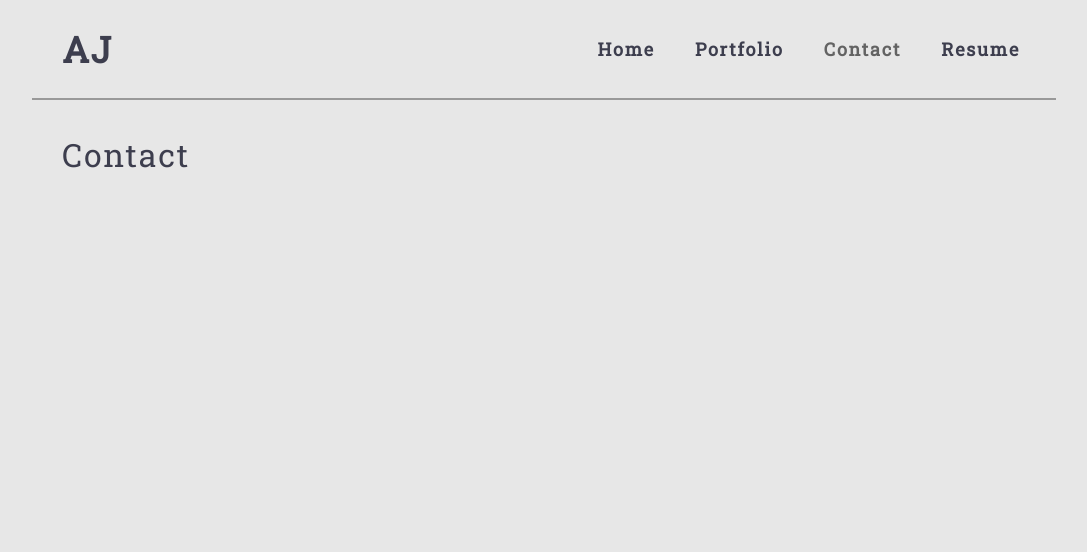
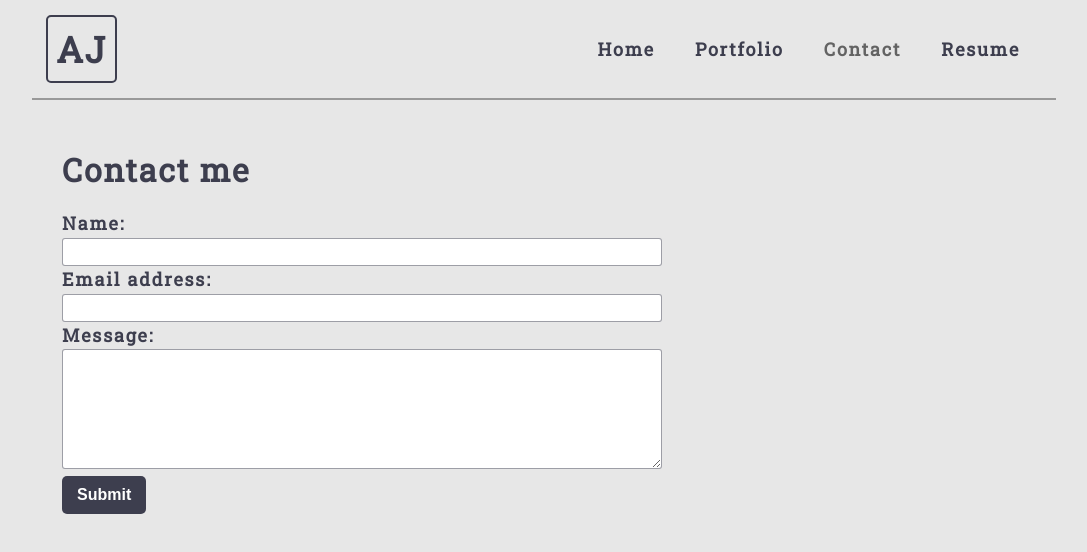
Before and after one commit to jamwalab/abhishek, a React (Create React App) app: page / in a window 1280 px wide. Both pictures are taken after a click on the item "Contact". Shown: the top 552 px of the page, without its empty margins (96-1183 px from the left). Built offline with nearby package versions, Linux system fonts and the light colour scheme.

Commit message:
Contact section added with validation

```diff
--- a/src/components/Contact/index.js
+++ b/src/components/Contact/index.js
@@ -1,8 +1,69 @@
-import React from 'react';
+import React, {useState} from 'react';
+import { validateEmail } from '../../utils/helpers';
 
 function Contact() {
+  const [formState, setFormState] = useState({ name: '', email: '', message: '' });
+  const [errorMessage, setErrorMessage] = useState('');
+
+  function handleChange(event) {
+    if (event.target.name === 'email') {
+      const isValid = validateEmail(event.target.value);
+      console.log(isValid);
+      // isValid conditional statement
+      if(!isValid) {
+        setErrorMessage('Your email is invalid.');
+      } else {
+        setErrorMessage('');
+      }
+    } else {
+      if (!event.target.value.length) {
+        setErrorMessage(`${event.target.name} is required.`);
+      } else {
+        setErrorMessage('');
+      }
+    }
+
+    console.log('errorMessage', errorMessage);
+
+    if (!errorMessage) {
+      setFormState({ ...formState, [event.target.name]: event.target.value });
+    }
+  };
+
+
+  async function handleSubmit (event) {
+    event.preventDefault();
+    if (!errorMessage) {
+      console.log(formState);
+    } else {
+      console.log('errorMessage', errorMessage);
+    }
+  };
+
   return(
-    <h2>Contact</h2>
+    <section>
+      <h2 className="title-spaceSetter">Contact me</h2>
+      <form id="contact-form" onSubmit={handleSubmit}>
+        <div>
+          <label htmlFor="name">Name:</label>
+          <input type="text" name="name" onBlur={handleChange}/>
+        </div>
+        <div>
+          <label htmlFor="email">Email address:</label>
+          <input type="email" name="email" onBlur={handleChange}/>
+        </div>
+        <div>
+          <label htmlFor="message">Message:</label>
+          <textarea name="message" rows="5" onBlur={handleChange}/>
+        </div>
+        {errorMessage && (
+          <div>
+            <p className="error-text">{errorMessage}</p>
+          </div>
+        )}
+        <button type="submit" >Submit</button>
+      </form>
+    </section>
   );
 };
 
--- a/src/components/Nav/index.js
+++ b/src/components/Nav/index.js
@@ -10,7 +10,7 @@ const Nav = function(props) {
   return(
     <header className="flex-row space-between px-2 bottom-margin">
       <h1 className="webTitle">
-        <a href='/' className='px-2'>AJ</a>
+        <a href='/' className='px-1 py-1'>AJ</a>
       </h1>
 
       <nav>
--- a/src/components/Resume/index.js
+++ b/src/components/Resume/index.js
@@ -4,7 +4,7 @@ function Resume() {
   return(
     <section>
       <article  className="title-spaceSetter">
-        <h4><a href="" className="downloadResume">Click to download the full resume.</a></h4>
+        <h4><a href={require(`../../assets/files/AbhishekResume.pdf`).default} className="downloadResume" download>Click to download the full resume.</a></h4>
       </article>
       <article className="skills">
         <h4 className="title-spaceSetter bottomBorder-underline">Technical Skills</h4>
--- a/src/index.css
+++ b/src/index.css
@@ -107,7 +107,7 @@ header a {
   color: var(--pText-color);
 }
 
-button {
+/*button {
   font-size: 1rem;
   text-decoration: none;
   padding: 0.25rem 1rem;
@@ -116,8 +116,8 @@ button {
   outline: none;
   cursor: pointer;
   margin: 0 1px;
-  background-color: var(--secondary);
-}
+  background-color: var(--pText-color);
+}*/
 
 button:hover {
   opacity: .8;
@@ -143,15 +143,29 @@ form {
 input {
   font-size: 1rem;
   padding: 0.25rem;
-  border: 1px solid var(--dark);
+  border: 1px solid var(--pText-color-50t);
   outline: none;
   border-radius: 3px;
   transition: box-shadow 0.2s;
+  width: 600px;
 }
 
-input:focus {
-  border: 1px solid var(--secondary);
+textarea {
+	width: 600px;
+	height: 120px;
+	border: 1px solid var(--pText-color-50t);;
+	padding: 5px;
+  outline: none;
+  border-radius: 3px;
+}
+
+input:focus, textarea:focus {
+  border: 1px solid var(--pText-color-81t);
   box-shadow: 0 0 .25rem rgba(0, 0, 0, .5);
+}
+
+#contact-form {
+  text-align: left;
 }
 
 nav li {
@@ -164,13 +178,6 @@ nav a:hover {
 
 nav  li {
   cursor: pointer;
-}
-
-textarea {
-	width: 600px;
-	height: 120px;
-	border: 3px solid #cccccc;
-	padding: 5px;
 }
 
 .container {
@@ -282,7 +289,7 @@ textarea {
 }
 
 button {
-	background: var(--primary);
+	background: var(--pText-color);
 	border: 0;
 	border-radius: 5px;
 	color: #fff;
@@ -303,12 +310,16 @@ a {
 
 }
 /*Website title*/
-.webTitle::before {
-  border: solid 2px;
+.webTitle {
+  align-items: center;
+}
+
+.webTitle a {
+  border: solid 2px var( --pText-color);
 }
 
 .webTitle:hover {
-  transform: scale(1.1);
+  transform: scale(1.05);
   transition: .3s all;
 }
 
@@ -326,13 +337,11 @@ nav a:hover {
   border-bottom: solid 2px var(--ajSecondaryLight);
 }
 
+/*Page titles general settings*/
+
 .title-spaceSetter {
   padding: 15px 0;
   font-weight: 600;
-}
-
-.img-container {
-  padding: 5px 0;
 }
 
 .bottomBorder-underline {
@@ -341,18 +350,7 @@ nav a:hover {
   padding: 5px 0;
 }
 
-/*.projectTitle a {
-  display: inline-block;
-  cursor: pointer;
-  margin: 0 15px;
-}
-
-.projectTitle img {
-  max-height: 24px;
-}
-
-*/
-
+/*Home page styling*/
 .intro-section {
   flex-wrap: nowrap;
   justify-content: center;
@@ -368,6 +366,10 @@ nav a:hover {
 }
 
 /* Portfolio page styling */
+.img-container {
+  padding: 5px 0;
+}
+
 .img-preview {
   display: flex;
   position: relative;
@@ -435,6 +437,17 @@ nav a:hover {
   padding: 10px 0;
 }
 
+.downloadResume {
+  font-style: none;
+  color: var(--pText-color);
+}
+
+.downloadResume:hover {
+  color: var(--pText-color-81t);
+  border-bottom: solid 2px var(--ajSecondaryLight);
+  /*transition: 1s all;*/
+}
+
 @media screen and (max-width: 1650px) {
   body {
     max-width: 70%;
--- /dev/null
+++ b/src/utils/helpers.js
@@ -0,0 +1,8 @@
+export function capitalizeFirstLetter(string) {
+  return string.charAt(0).toUpperCase() + string.slice(1);
+}
+
+export function validateEmail(email) {
+  var re = /^(([^<>()[\]\\.,;:\s@"]+(\.[^<>()[\]\\.,;:\s@"]+)*)|(".+"))@((\[[0-9]{1,3}\.[0-9]{1,3}\.[0-9]{1,3}\.[0-9]{1,3}\])|(([a-zA-Z\-0-9]+\.)+[a-zA-Z]{2,}))$/;
+  return re.test(String(email).toLowerCase());
+}
```
Also changed, not shown: 1 other file (tests, documents, lock files or other folders).
